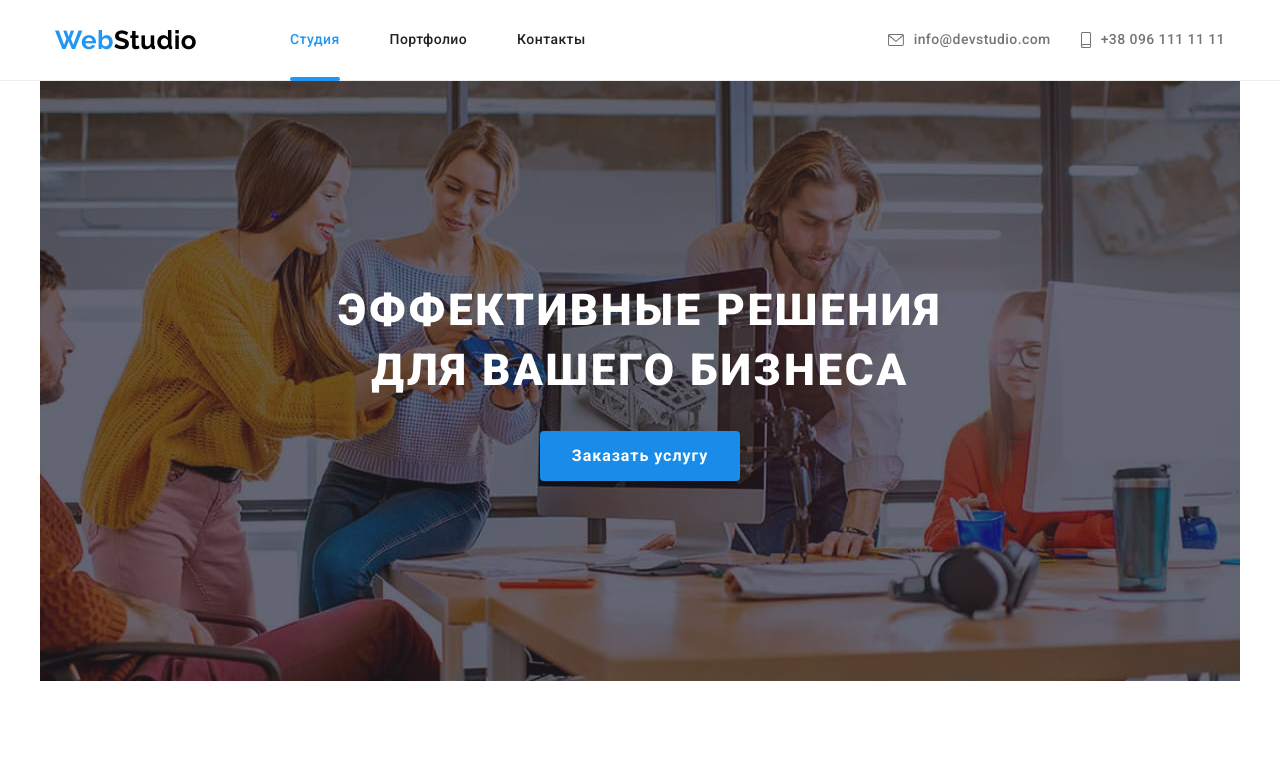
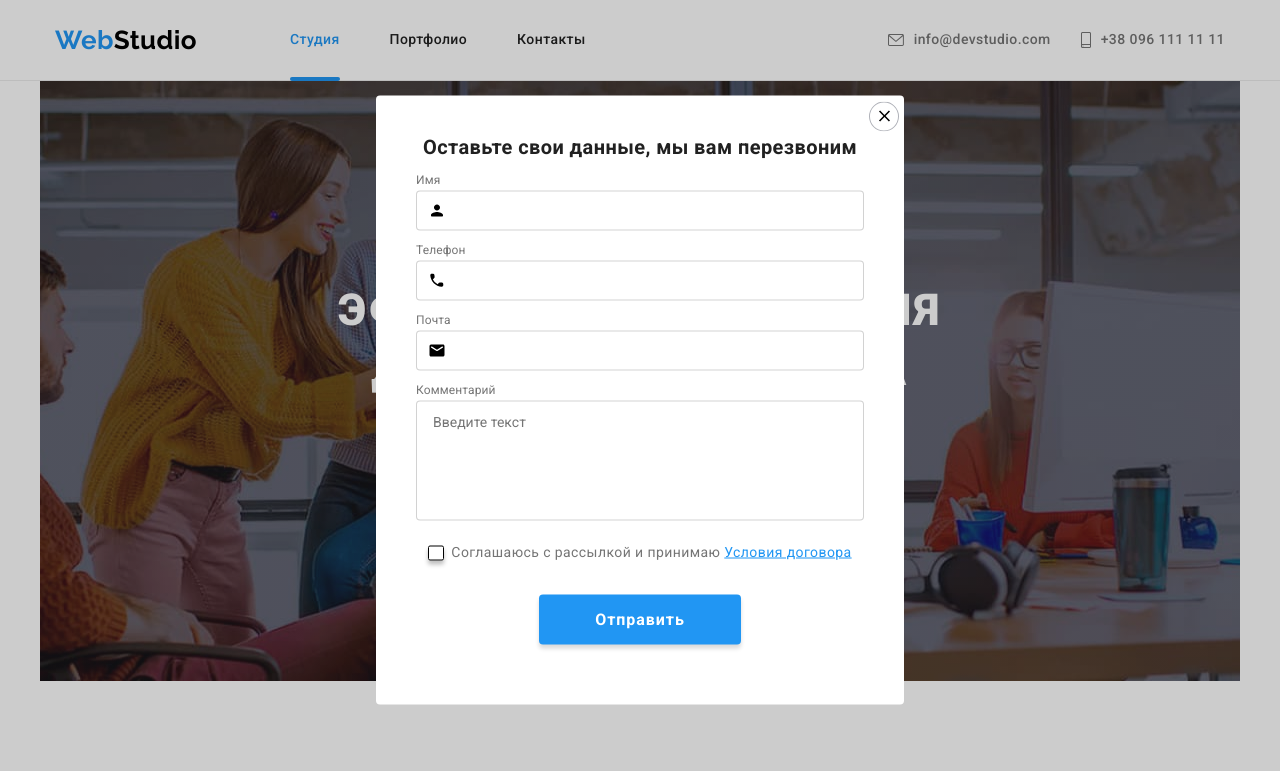
Before and after one commit to MajorPrestige/WebStudio, a plain HTML site: page index.html in a window 1280 px wide. Both pictures are taken after a click on the button "Заказать услугу". Shown: the top 771 px of the page. Drawn offline with nearby package versions, Linux system fonts and the light colour scheme.

Commit message:
modal DONE

```diff
--- a/index.html
+++ b/index.html
@@ -672,7 +672,7 @@
       </footer>
 
       <!-- Modal form  -->
-      <!-- <div data-modal class="modal is-hidden">
+      <div data-modal class="modal is-hidden">
          <div class="modal__window">
             <button data-modal-close class="modal__close-btn" type="button">
                <svg class="modal__close-icon" width="30" height="30">
@@ -730,7 +730,7 @@
                <button class="modal__btn btn" type="submit">Отправить</button>
             </form>
          </div>
-      </div> -->
+      </div>
       <script src="./js/modal.js"></script>
       <script src="./js/menu.js"></script>
    </body>
--- a/js/modal.js
+++ b/js/modal.js
@@ -9,6 +9,7 @@
    refs.closeModalBtn.addEventListener("click", toggleModal);
 
    function toggleModal() {
+      document.body.classList.toggle("modal-open");
       refs.modal.classList.toggle("is-hidden");
    }
    })();
--- a/sass/base/_base.scss
+++ b/sass/base/_base.scss
@@ -5,7 +5,8 @@ body {
    font-size: 14px;
    letter-spacing: 0.03em;
 
-   &.no-scroll {
+   &.no-scroll,
+   &.modal-open {
       overflow: hidden;
    }
 }
--- a/sass/components/_modals.scss
+++ b/sass/components/_modals.scss
@@ -6,13 +6,16 @@
    left: 0;
    height: 100vh;
    width: 100vw;
+   z-index: 3;
 
+   overflow-y: scroll;
    background-color: rgba(0, 0, 0, 0.2);
    transform: scale(1);
 
    transition-property: opacity, visibility;
    transition-duration: 250ms;
    transition-timing-function: cubic-bezier(0.4, 0, 0.2, 1);
+
 }
 
 .modal.is-hidden {
@@ -30,8 +33,8 @@
    position: absolute;
    top: 50%;
    left: 50%;
-   min-width: 528px;
-   min-height: 581px;
+   min-width: 320px;
+   min-height: 609px;
    padding: 40px;
 
    border-radius: 4px;
@@ -39,6 +42,13 @@
 
    transform: translate(-50%, -50%) scale(1);
    transition: transform 300ms cubic-bezier(0.4, 0, 0.2, 1);
+
+   @media screen and (min-width: 479px) {
+      min-width: 450px;
+   }
+   @media screen and (min-width: 1199px) {
+      min-width: 528px;
+   }
 }
 
 .modal__close-btn {
@@ -156,9 +166,16 @@
 }
 
 .modal__agreement-desc {
+
+   font-size: 12px;
+   line-height: 1.17;
    user-select: none;
-   line-height: 1.71;
    color: var(--second-text-color);
+
+   @media screen and (min-width: 1200px) {
+      font-size: 14px;
+      line-height: 1.71;
+   }
 }
 
 .modal__agreement-link {
```
Also changed, not shown: css/main.css, css/main.min.css, 2 other files.
